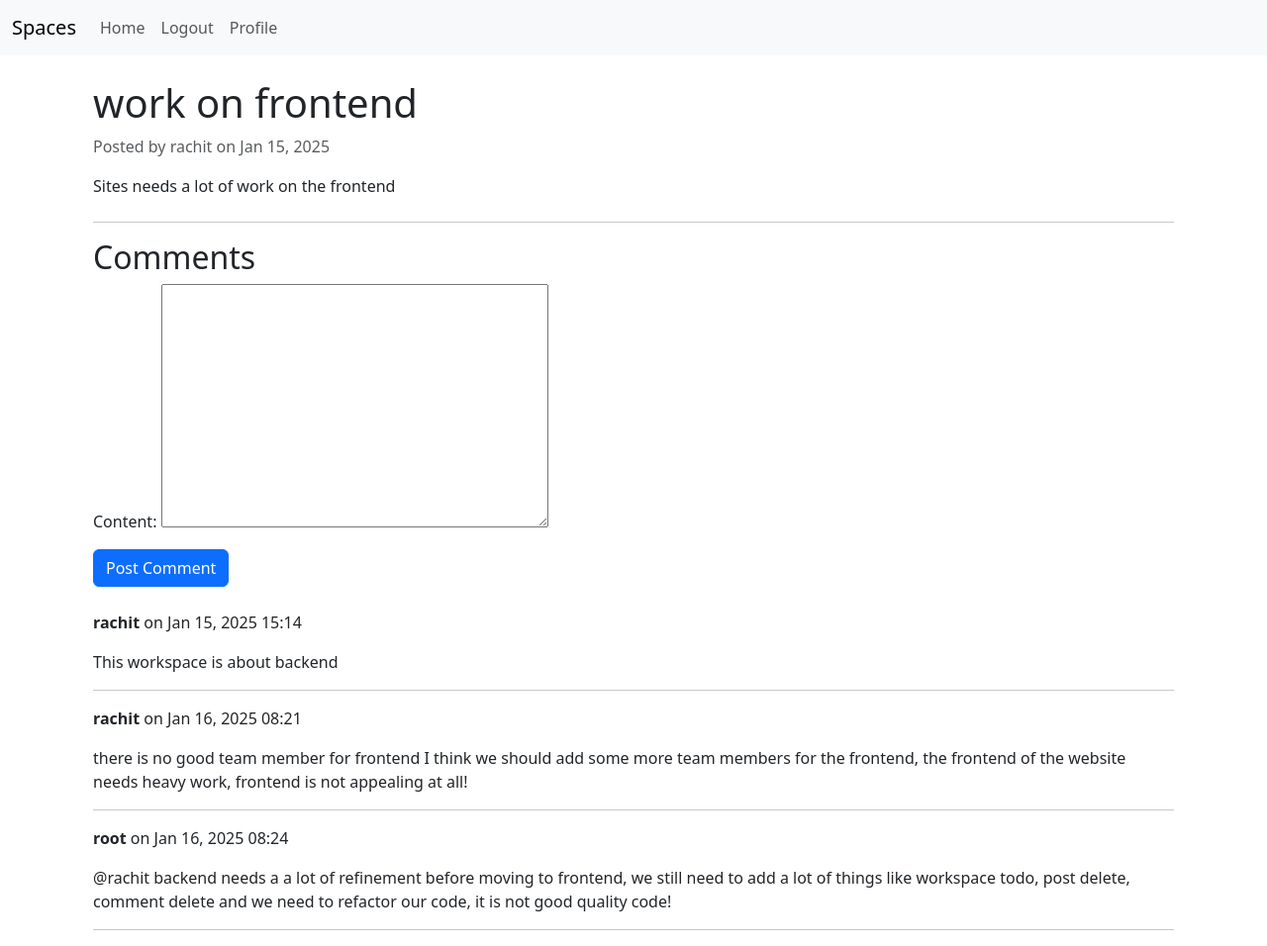
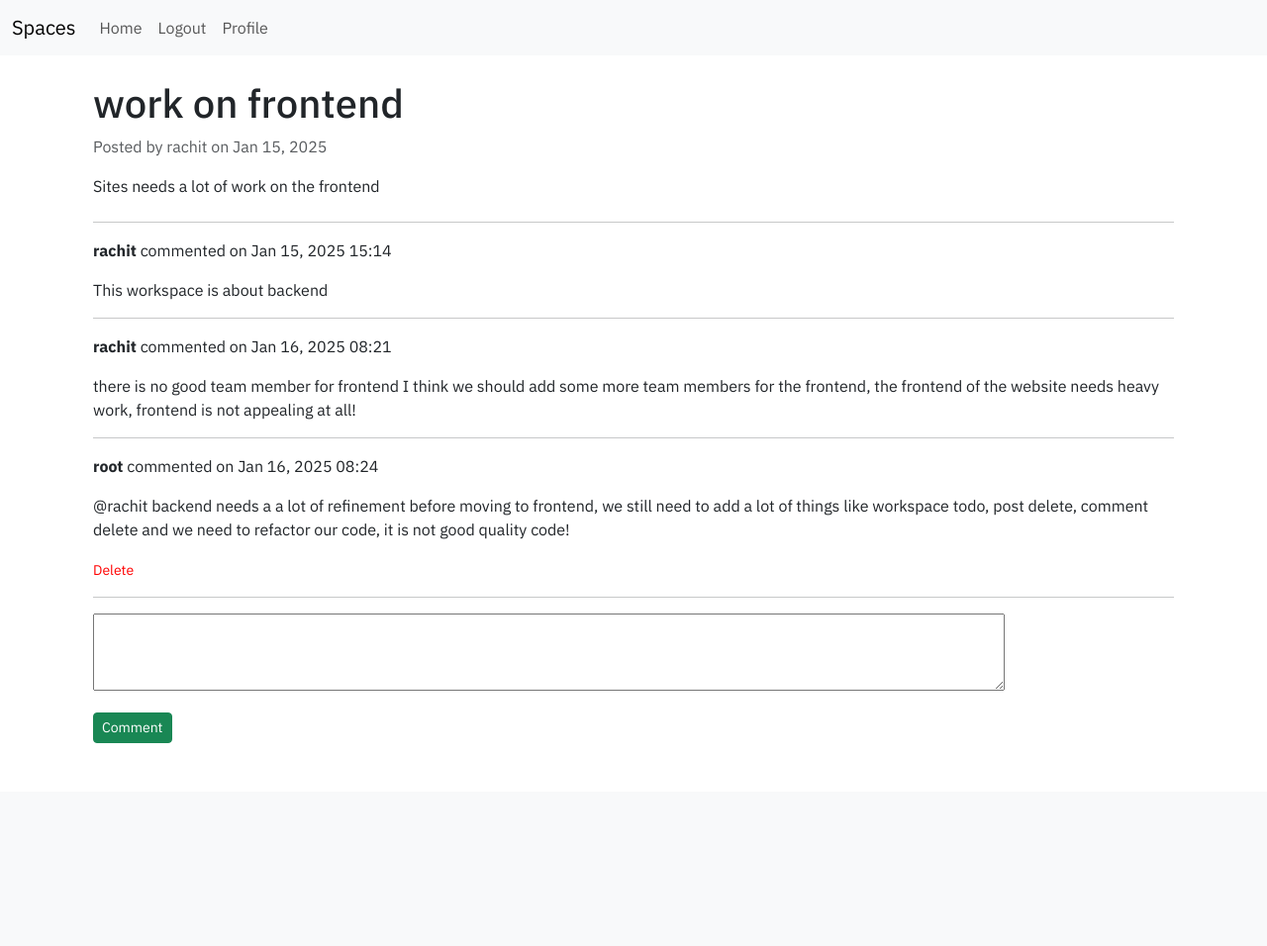
Before and after one commit to Rachit74/spaces, a Django app: page /post/2 in a window 1280 px wide. Shown: the whole page at 99% size. After the commit the page ends 751 px from the top, so only its background shows below. Run offline with Django 5.2, Linux system fonts and the light colour scheme; a user stored in the database is signed in; data comes from the database, SQL or seed files in the repository; both versions use the stored data as it was after the commit.

Commit message:
Minor Tweaks and delete comment

```diff
--- /dev/null
+++ b/spaces/user/static/user/style.css
@@ -0,0 +1,18 @@
+@import url('https://fonts.googleapis.com/css2?family=IBM+Plex+Sans:ital,wght@0,100;0,200;0,300;0,400;0,500;0,600;0,700;1,100;1,200;1,300;1,400;1,500;1,600;1,700&family=Ubuntu:ital,wght@0,300;0,400;0,500;0,700;1,300;1,400;1,500;1,700&display=swap');
+
+* {
+    font-family: 'IBM Plex Sans', serif;
+}
+
+/* links class style */
+.small-link-danger {
+    font-size: 14px;
+    color: red;
+    text-decoration: none;
+}
+
+.small-link-danger:hover {
+    font-size: 16px;
+    text-decoration: underline;
+    transition: .5s;
+}
--- a/spaces/user/templates/user/base.html
+++ b/spaces/user/templates/user/base.html
@@ -6,6 +6,8 @@
     <meta name="viewport" content="width=device-width, initial-scale=1.0">
     <title>{% block title %}Spaces{% endblock %}</title>
     <link href="https://cdn.jsdelivr.net/npm/bootstrap@5.3.0-alpha3/dist/css/bootstrap.min.css" rel="stylesheet">
+     {% load static %}
+     <link rel="stylesheet" href="{% static 'user/style.css' %}">
 </head>
 <body>
     <nav class="navbar navbar-expand-lg navbar-light bg-light">
--- a/spaces/workspace/forms.py
+++ b/spaces/workspace/forms.py
@@ -36,3 +36,6 @@ class CommentCreationForm(forms.ModelForm):
     class Meta:
         model = Comment
         fields = ['content']
+        widgets = {
+            'content': forms.Textarea(attrs={'rows':3, 'cols': 100})
+        }
--- a/spaces/workspace/models.py
+++ b/spaces/workspace/models.py
@@ -31,6 +31,7 @@ class Post(models.Model):
     # auto_now is changed whenever the recored is updated and saved again
     updated_at = models.DateTimeField(auto_now=True)
 
+
     def __str__(self):
         return self.title
 
--- a/spaces/workspace/templates/workspace/post.html
+++ b/spaces/workspace/templates/workspace/post.html
@@ -14,25 +14,29 @@
 
     <hr>
 
-    <h2>Comments</h2>
-    <form method="POST" class="mb-4">
-        {% csrf_token %}
-        {{ form.as_p }}
-        <button type="submit" class="btn btn-primary">Post Comment</button>
-    </form>
-
     <div class="comments-section">
         {% if comments %}
             {% for comment in comments %}
                 <div class="comment mb-3">
-                    <p><strong>{{ comment.author }}</strong> on {{ comment.created_at|date:"M d, Y H:i" }}</p>
+                    <p><strong>{{ comment.author }}</strong> commented on {{ comment.created_at|date:"M d, Y H:i" }}</p>
                     <p>{{ comment.content }}</p>
                 </div>
+                {% if user == comment.author %}
+                <a href="{% url 'delete_comment' comment.id %}" class="small-link-danger">Delete</a>
+                {% endif %}
                 <hr>
             {% endfor %}
         {% else %}
             <p>No comments yet. Be the first to comment!</p>
         {% endif %}
     </div>
+
+    <form method="POST" class="mb-4">
+        {% csrf_token %}
+        {{ form.content }}
+        <br>
+        <p></p>
+        <button type="submit" class="btn btn-success btn-sm">Comment</button>
+    </form>
 </div>
 {% endblock %}
--- a/spaces/workspace/urls.py
+++ b/spaces/workspace/urls.py
@@ -11,4 +11,5 @@ urlpatterns = [
     path('workspace/<int:workspace_id>/topic_form', views.discussion_topic_form, name='topic_form'),
     path('post/<int:post_id>', views.post_view, name='post'),
 
+    path('delete_comment/<int:comment_id>', views.delete_comment, name='delete_comment'),
 ]
--- a/spaces/workspace/views.py
+++ b/spaces/workspace/views.py
@@ -123,3 +123,13 @@ def post_view(request, post_id):
     }
 
     return render(request, 'workspace/post.html', context=context)
+
+# Delete comment view
+def delete_comment(request, comment_id):
+    comment = get_object_or_404(Comment, id=comment_id)
+
+    if not request.user == comment.author:
+        return HttpResponseForbidden("Forbidden")
+    else:
+        comment.delete()
+        return redirect('post', post_id=comment.post.id)
```
Also changed, not shown: spaces/spaces/settings.py (+11 -1 lines), spaces/user/templates/user/profile.html (+6 -6 lines), spaces/db.sqlite3.
